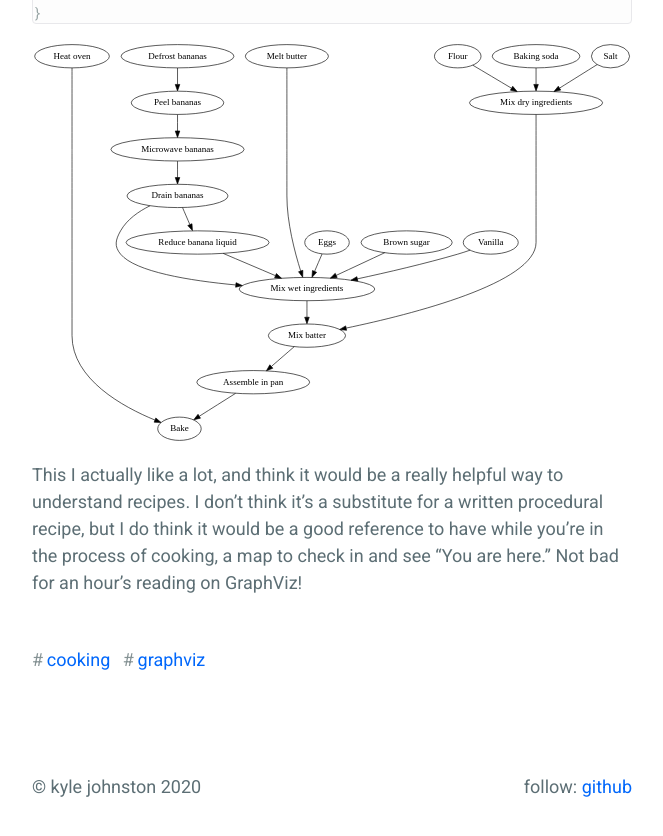
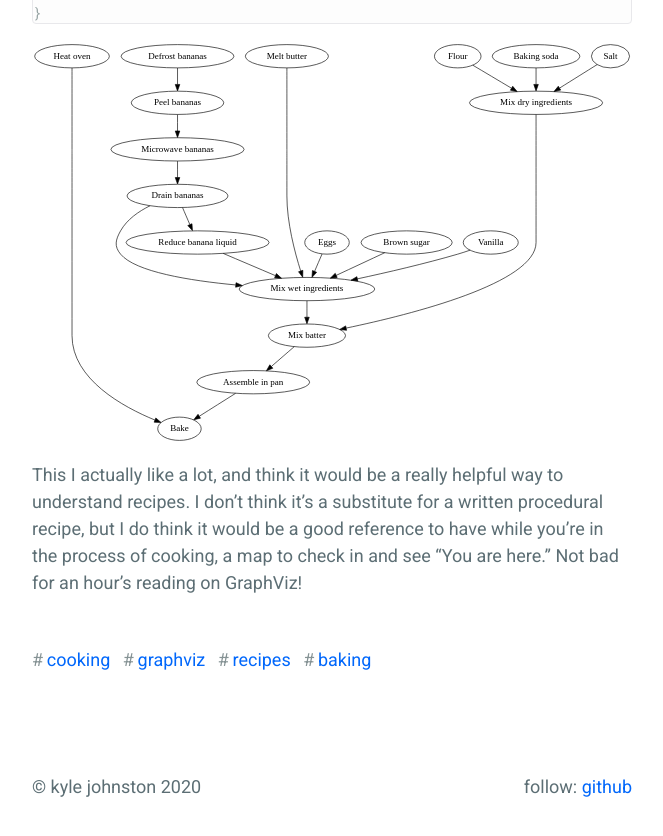
Before and after one commit to kylerjohnston/muumu.us, a Jekyll site: the page built from _posts/2020-02-16-graphing-banana-bread.md, in a window 1280 px wide and 900 px high, scrolled down 4677 px. Shown: the top 836 px of the window, without its empty margins (308-971 px from the left). Built offline with Jekyll 4.4.1, drawn with Linux system fonts in a browser that asks for light colours.

Commit message:
adds taggs to graphing banana bread post

```diff
--- a/_posts/2020-02-16-graphing-banana-bread.md
+++ b/_posts/2020-02-16-graphing-banana-bread.md
@@ -6,10 +6,12 @@ categories:
 tags:
 - cooking
 - graphviz
+- recipes
+- baking
 ---
-I hate reading recipes. With most recipes I find myself re-reading the process over and over again as I'm making the thing because the steps aren't presented in a way that represents the actual process of cooking. Sometimes this is due to poor writing, but often it's just due to the nature of cooking. Cooking isn't a series of entirely sequential steps. There's typically a general sequence, but among the steps of that sequence are processes that can be done asynchronously &#x2014; the water has to be boiling and the vegetables chopped before you can start making your stew, but you can be chopping vegetables while the water is heating up.
+I hate reading recipes. With most recipes I find myself re-reading the process over and over again as I&rsquo;m making the thing because the steps aren&rsquo;t presented in a way that represents the actual process of cooking. Sometimes this is due to poor writing, but often it&rsquo;s just due to the nature of cooking. Cooking isn&rsquo;t a series of entirely sequential steps. There&rsquo;s typically a general sequence, but among the steps of that sequence are processes that can be done asynchronously &#x2014; the water has to be boiling and the vegetables chopped before you can start making your stew, but you can be chopping vegetables while the water is heating up.
 
-Here is a recipe I use to make banana bread. I adapted it from the "Ultimate Banana Bread" recipe in [*The Cook's Illustrated Cookbook*](https://www.amazon.com/gp/product/1933615893/ref=as_li_tl?ie=UTF8&camp=1789&creative=9325&creativeASIN=1933615893&linkCode=as2&tag=muumuus-20&linkId=67155a99163cb1b505e8b871641a4570), ed. America's Test Kitchen (2011).
+Here is a recipe I use to make banana bread. I adapted it from the &ldquo;Ultimate Banana Bread&rdquo; recipe in [*The Cook&rsquo;s Illustrated Cookbook*](https://www.amazon.com/gp/product/1933615893/ref=as_li_tl?ie=UTF8&camp=1789&creative=9325&creativeASIN=1933615893&linkCode=as2&tag=muumuus-20&linkId=67155a99163cb1b505e8b871641a4570), ed. America&rsquo;s Test Kitchen (2011).
 
 
 ## Banana bread
@@ -47,12 +49,12 @@ Wet:
 8.  Grease loaf pan and pour banana mixture into it.
 9.  Bake for 55-75 minutes, until toothpick stuck in the middle comes out clean.
 
-I've edited the recipe to be a little more procedural, but it still doesn't feel like the best way to represent this information. Steps 1 &#x2013; 4, for example, should really all be done at the same time.
+I&rsquo;ve edited the recipe to be a little more procedural, but it still doesn&rsquo;t feel like the best way to represent this information. Steps 1 &#x2013; 4, for example, should really all be done at the same time.
 
 
 ## A better way to visualize?
 
-My first thought was to make a network diagram of the baking process where each node links to the things that depend on it. I knew [GraphViz](https://www.graphviz.org/) was a tool for making network diagrams, though I'd never played with it. This is the first graph I threw together:
+My first thought was to make a network diagram of the baking process where each node links to the things that depend on it. I knew [GraphViz](https://www.graphviz.org/) was a tool for making network diagrams, though I&rsquo;d never played with it. This is the first graph I threw together:
 
 {% highlight dot %}
 digraph {
@@ -79,7 +81,7 @@ digraph {
 
 ![img](/img/banana-bread-graph.svg "Node-link diagram of the banana bread baking procedure.")
 
-It's an interesting way to think about the recipe, but I don't think it solves the problem &#x2014; if I'm reading as I'm assembling everything, it looks like turning on the oven is one of the last things I need to do. Really, turning on the oven is one of the first things I need to do.
+It&rsquo;s an interesting way to think about the recipe, but I don&rsquo;t think it solves the problem &#x2014; if I&rsquo;m reading as I&rsquo;m assembling everything, it looks like turning on the oven is one of the last things I need to do. Really, turning on the oven is one of the first things I need to do.
 
 I tried grouping nodes into subcategories to make things more clear.
 
@@ -123,9 +125,9 @@ digraph {
 
 ![img](/img/banana-bread-graph-with-subcategories.svg "Banana bread baking procedure node-link diagram, with subcategories.")
 
-It's a little more clear than the first one, but the structure is still basically the same. It still doesn't visually represent the order in which things need to be done.
+It&rsquo;s a little more clear than the first one, but the structure is still basically the same. It still doesn&rsquo;t visually represent the order in which things need to be done.
 
-GraphViz lets you set certain nodes to be the same "rank." Maybe ranking together the tasks that need to be done first will help?
+GraphViz lets you set certain nodes to be the same &ldquo;rank.&rdquo; Maybe ranking together the tasks that need to be done first will help?
 
 {% highlight dot %}
 digraph {
@@ -153,4 +155,4 @@ digraph {
 
 ![img](/img/banana-bread-graph-with-rank.svg "Banana bread baking procedure node-link diagram, with ranked nodes.")
 
-This I actually like a lot, and think it would be a really helpful way to understand recipes. I don't think it's a substitute for a written procedural recipe, but I do think it would be a good reference to have while you're in the process of cooking, a map to check in and see "You are here." Not bad for an hour's reading on GraphViz!
+This I actually like a lot, and think it would be a really helpful way to understand recipes. I don&rsquo;t think it&rsquo;s a substitute for a written procedural recipe, but I do think it would be a good reference to have while you&rsquo;re in the process of cooking, a map to check in and see &ldquo;You are here.&rdquo; Not bad for an hour&rsquo;s reading on GraphViz!
--- a/org/2020-02-16-graphing-banana-bread.org
+++ b/org/2020-02-16-graphing-banana-bread.org
@@ -1,6 +1,6 @@
 #+TITLE: Graphing banana bread
 #+DATE: 2020-02-16
-#+JEKYLL_TAGS: cooking graphviz
+#+JEKYLL_TAGS: cooking graphviz recipes baking
 #+JEKYLL_LAYOUT: post
 
 I hate reading recipes. With most recipes I find myself re-reading the process over and over again as I'm making the thing because the steps aren't presented in a way that represents the actual process of cooking. Sometimes this is due to poor writing, but often it's just due to the nature of cooking. Cooking isn't a series of entirely sequential steps. There's typically a general sequence, but among the steps of that sequence are processes that can be done asynchronously --- the water has to be boiling and the vegetables chopped before you can start making your stew, but you can be chopping vegetables while the water is heating up.
```
